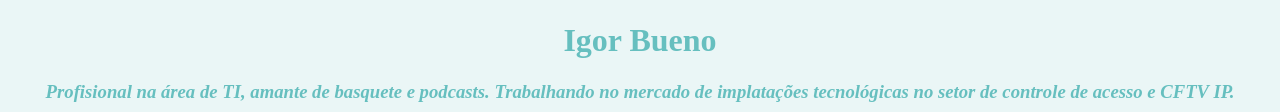
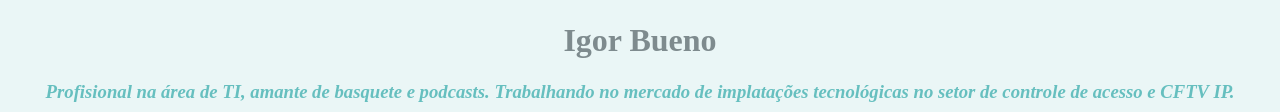
Before and after one commit to igorvrbueno/cv-css, a plain HTML site: page index.html in a window 1280 px wide. Shown: the part 187-299 px from the top of the page. Drawn offline with Linux system fonts and the light colour scheme.

Commit message:
Alteração h1 color css

```diff
--- a/index.html
+++ b/index.html
@@ -12,6 +12,11 @@
   <img src="images/igor.png" alt="igor bueno profile picture">
 
   <h1>Igor Bueno</h1>
+  <style>
+    h1 {
+      color: #7E8B8E;
+    }
+  </style>
 
 
  <h3><strong><em>Profisional na área de TI, amante de basquete e podcasts. Trabalhando no mercado de implatações tecnológicas no setor de controle
```
